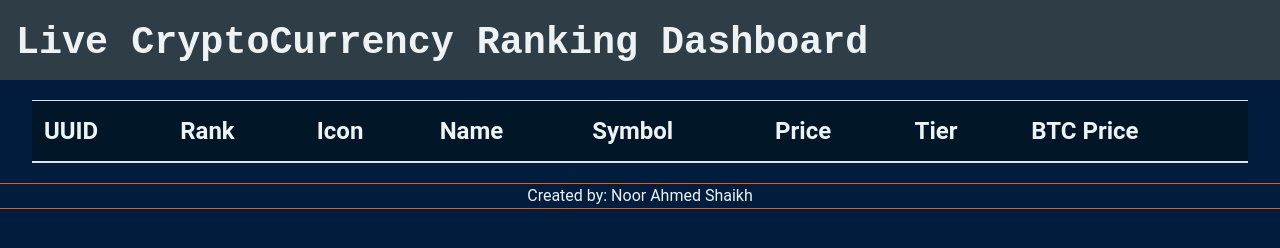
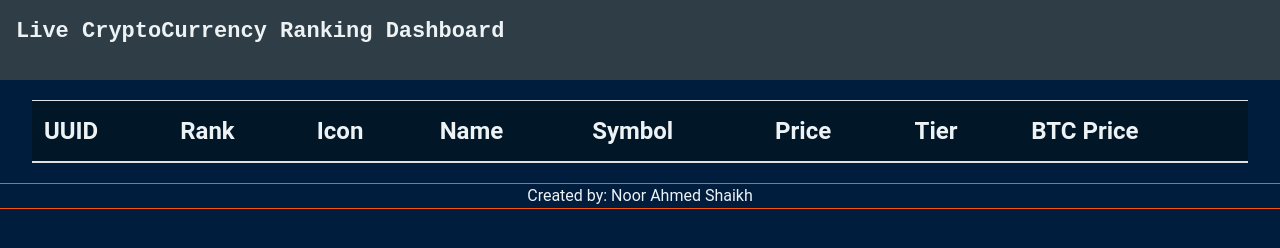
Before and after one commit to Noor-Ahmed-12/CryptoCoinRankingWebApp.github.io, a plain HTML site: page index.html in a window 1280 px wide. Drawn offline with nearby package versions, Linux system fonts and the light colour scheme; no server answers.

Commit message:
Update style.css

```diff
--- a/style.css
+++ b/style.css
@@ -52,3 +52,8 @@ footer{
     text-align: center;
     margin-top: 20px;
 }
+@media screen and (min-width: 600px){
+    .navbar-brand{
+        font-size: 22px;
+    }
+}
```
